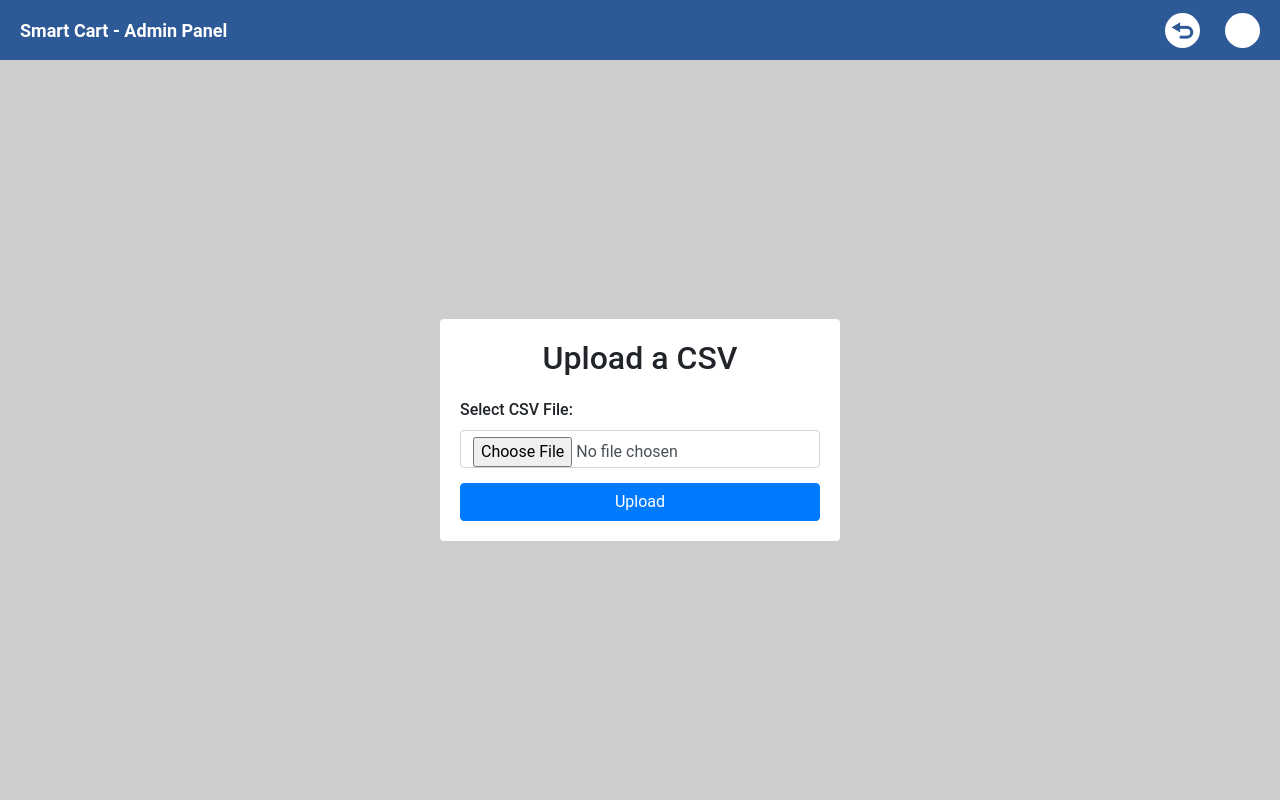
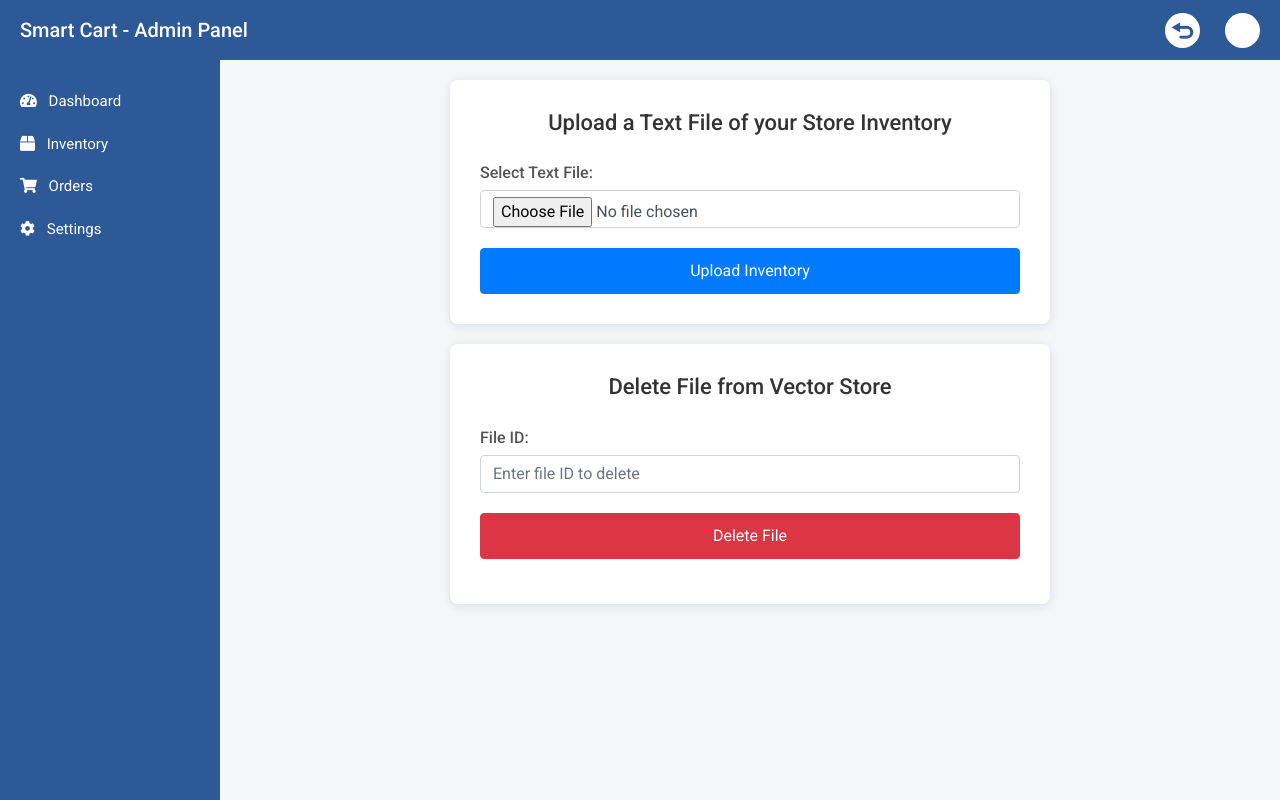
Before and after one commit to gcarson1/SmartCart, a Flask app: page /admin_panel in a window 1280 px wide. Run offline with Flask 3, Linux system fonts and the light colour scheme; some libraries are stand-ins or nearby versions.

Commit message:
admin panel updates

```diff
--- a/app.py
+++ b/app.py
@@ -2,6 +2,8 @@ from flask import Flask, render_template, request, redirect, url_for, jsonify
 from flask_login import LoginManager, UserMixin, login_user, logout_user, current_user, login_required
 from flask_sqlalchemy import SQLAlchemy
 from werkzeug.security import generate_password_hash, check_password_hash
+from authlib.integrations.flask_client import OAuth
+
 import openai
 import os
 import re
@@ -16,6 +18,18 @@ ASSISTANT_ID = os.getenv("ASSISTANT_ID")
 VECTOR_STORE_ID = os.getenv("VECTOR_STORE_ID")
 
 app = Flask(__name__)
+
+# Initialize OAuth and register the Google client
+oauth = OAuth(app)
+google = oauth.register(
+    name='google',
+    client_id=os.getenv("GOOGLE_CLIENT_ID"),  # Set these in your .env file
+    client_secret=os.getenv("GOOGLE_CLIENT_SECRET"),
+    access_token_url='https://oauth2.googleapis.com/token',
+    authorize_url='https://accounts.google.com/o/oauth2/auth',
+    api_base_url='https://www.googleapis.com/oauth2/v2/',
+    client_kwargs={'scope': 'openid email profile'},
+)
 
 # Get the DATABASE_URL and fix the dialect if needed.
 uri = os.getenv("DATABASE_URL")
@@ -219,16 +233,80 @@ def admin_login():
             error = "Invalid credentials. Please try again."
     return render_template("admin_login.html", error=error)
 
+def create_dynamic_assistant(txt_file):
+    # Ensure the file pointer is at the start
+    txt_file.seek(0)
+    try:
+        # Step 1: Upload the text file using the underlying stream
+        uploaded_file = client.files.create(
+            file=(txt_file.filename, txt_file.stream, "text/plain"),
+            purpose="assistants"
+        )
+        print(f"Uploaded file, id: {uploaded_file.id}")
+    except Exception as e:
+        raise Exception(f"Failed to upload file: {e}")
+
+    try:
+        # Step 2: Create a new vector store and attach the uploaded file via its file ID.
+        vector_store = client.beta.vector_stores.create(
+            name=f"Dynamic Vector Store {int(time.time())}",
+            file_ids=[uploaded_file.id]
+        )
+        new_vector_store_id = vector_store.id
+        print(f"Created new vector store with ID: {new_vector_store_id}")
+    except Exception as e:
+        raise Exception(f"Failed to create vector store: {e}")
+
+    try:
+        # Step 3: Create a new assistant with file_search enabled and attach the vector store.
+        assistant = client.beta.assistants.create(
+            name=f"Dynamic Assistant {int(time.time())}",
+            instructions="You are a helpful assistant that uses file search to answer questions based on the uploaded document.",
+            model="gpt-4o-mini",
+            tools=[{"type": "file_search"}],
+            tool_resources={
+                "file_search": {"vector_store_ids": [new_vector_store_id]}
+            }
+        )
+        new_assistant_id = assistant.id
+        print(f"Created new assistant with ID: {new_assistant_id}")
+    except Exception as e:
+        raise Exception(f"Failed to create dynamic assistant: {e}")
+
+    # Return the assistant ID, vector store ID, and the uploaded file's ID.
+    return new_assistant_id, new_vector_store_id, uploaded_file.id
+
 @app.route('/admin_panel', methods=["GET", "POST"])
 def admin_panel():
     message = None
     if request.method == "POST":
-        csv_file = request.files.get("csvFile")
-        if csv_file:
-            message = "CSV file uploaded successfully (dummy action)."
+        txt_file = request.files.get("txtFile")
+        if txt_file:
+            try:
+                # Reset file pointer
+                txt_file.seek(0)
+                new_assistant_id, new_vector_store_id, uploaded_file_id = create_dynamic_assistant(txt_file)
+                message = (f"Store Inventory Created. Assistant ID: {new_assistant_id}, Vector Store ID: {new_vector_store_id}, File ID: {uploaded_file_id}")
+            except Exception as e:
+                message = f"Error creating dynamic assistant: {str(e)}"
         else:
             message = "No file selected."
     return render_template("admin_panel.html", message=message)
+
+# New endpoint: Delete an uploaded file from vector store
+@app.route('/delete_uploaded_file', methods=["POST"])
+def delete_uploaded_file():
+    data = request.get_json() or {}
+    file_id = data.get("file_id")
+    if not file_id:
+        return jsonify({"error": "No file id provided."}), 400
+    try:
+        # Delete the file from OpenAI (this removes it from all vector store associations)
+        deletion_result = client.files.delete(file_id)
+        return jsonify({"success": True, "message": "File deleted from vector store.", "result": deletion_result})
+    except Exception as e:
+        print("Error deleting file:", e)
+        return jsonify({"success": False, "error": str(e)})
 
 @app.route('/user_login', methods=["GET", "POST"])
 def user_login():
@@ -304,7 +382,33 @@ def delete_chat_history():
 
     return jsonify({"message": "Chat session deleted successfully."})
 
+@app.route('/google_login')
+def google_login():
+    # Redirect user to Google's OAuth consent page.
+    redirect_uri = url_for('google_authorize', _external=True)
+    return google.authorize_redirect(redirect_uri)
 
+@app.route('/google_authorize')
+def google_authorize():
+    # Handle the callback from Google
+    token = google.authorize_access_token()
+    resp = google.get('userinfo')
+    user_info = resp.json()
+    email = user_info.get('email')
+
+    # Check if the user exists; if not, create one.
+    user = User.query.filter_by(email=email).first()
+    if not user:
+        # Creating a user for Google login: username is set as email.
+        # A random password is generated since our model requires one.
+        random_password = os.urandom(16).hex()
+        user = User(username=email, email=email)
+        user.set_password(random_password)
+        db.session.add(user)
+        db.session.commit()
+
+    login_user(user)
+    return redirect(url_for('index'))
 
 
 if __name__ == "__main__":
--- a/requirements.txt
+++ b/requirements.txt
@@ -26,3 +26,4 @@ yarl==1.18.3
 flask_sqlalchemy==3.1.1
 flask-login==0.6.3
 psycopg2-binary==2.9.10
+authlib==1.5.1
--- a/templates/admin_panel.html
+++ b/templates/admin_panel.html
@@ -7,6 +7,16 @@
 
   <!-- Bootstrap (Optional) -->
   <link rel="stylesheet" href="https://maxcdn.bootstrapcdn.com/bootstrap/4.3.1/css/bootstrap.min.css">
+  <!-- Font Awesome for icons (Optional) -->
+  <link
+    rel="stylesheet"
+    href="https://cdnjs.cloudflare.com/ajax/libs/font-awesome/5.15.3/css/all.min.css"
+  />
+  <!-- Google Fonts for Roboto -->
+  <link
+    href="https://fonts.googleapis.com/css?family=Roboto:400,500,700"
+    rel="stylesheet"
+  >
 
   <style>
     /* Basic Reset & Box Sizing */
@@ -14,14 +24,19 @@
       margin: 0;
       padding: 0;
       box-sizing: border-box;
+    }
+
+    body {
+      background-color: #f4f6f9; /* Slight off-white background */
       font-family: "Roboto", sans-serif;
     }
-    body {
-      background-color: #cecece; /* Light gray background */
-    }
-    /* Top Bar (blue) */
+
+    /* Top Bar */
     .top_menu {
-      width: 100%;
+      position: fixed;
+      top: 0;
+      left: 0;
+      right: 0;
       height: 60px;
       background-color: #2d5996;
       color: #fff;
@@ -29,22 +44,26 @@
       align-items: center;
       justify-content: space-between;
       padding: 0 20px;
+      z-index: 1000;
     }
     .top_menu .title {
-      font-size: 18px;
-      font-weight: 600;
+      font-size: 20px;
+      font-weight: 500;
     }
     .top_menu .user_info {
       display: flex;
       align-items: center;
     }
-    /* Main-return button styling */
-    .main-return img {
+    .top_menu .user_info .main-return img {
       width: 35px;
       height: 35px;
       border-radius: 50%;
       object-fit: cover;
       margin-right: 25px;
+      transition: transform 0.3s ease;
+    }
+    .top_menu .user_info .main-return img:hover {
+      transform: scale(1.1);
     }
     /* Avatar styling */
     .top_menu .avatar {
@@ -53,39 +72,73 @@
       border-radius: 50%;
       background: #fff;
     }
-    /* Main container */
+
+    /* Sidebar */
+    .sidebar {
+      position: fixed;
+      top: 60px; /* below the top_menu */
+      left: 0;
+      bottom: 0;
+      width: 220px;
+      background-color: #2d5996;
+      padding-top: 20px;
+      z-index: 999;
+      overflow-y: auto;
+    }
+    .sidebar .nav-link {
+      color: #fff;
+      padding: 10px 20px;
+      font-size: 15px;
+    }
+    .sidebar .nav-link:hover {
+      background-color: #22477a;
+      text-decoration: none;
+    }
+    .sidebar .nav-link i {
+      margin-right: 8px;
+    }
+
+    /* Main Container (to the right of the sidebar) */
     .main-container {
-      display: flex;
-      flex-direction: column;
-      align-items: center;
-      justify-content: center;
-      height: calc(100vh - 60px);
+      margin-top: 60px; /* below the top_menu */
+      margin-left: 220px; /* to the right of the sidebar */
       padding: 20px;
+      min-height: calc(100vh - 60px);
     }
+
     /* Admin Panel Wrapper */
     .admin-wrapper {
       background-color: #fff;
-      width: 400px;
-      padding: 20px;
-      border-radius: 4px;
-      box-shadow: none;
+      width: 100%;
+      max-width: 600px;
+      margin: 0 auto;
+      padding: 30px;
+      border-radius: 8px;
+      box-shadow: 0 2px 10px rgba(0, 0, 0, 0.1);
     }
     .admin-wrapper h2 {
-      margin-bottom: 20px;
+      margin-bottom: 25px;
       text-align: center;
+      font-size: 22px;
+      color: #333;
     }
     .admin-wrapper .form-group {
-      margin-bottom: 15px;
+      margin-bottom: 20px;
     }
     .admin-wrapper label {
       font-weight: 500;
+      margin-bottom: 5px;
+      display: block;
+      color: #555;
     }
     .admin-wrapper .btn {
       width: 100%;
+      padding: 10px;
+      font-size: 16px;
     }
     .message {
       text-align: center;
-      margin-bottom: 10px;
+      margin-bottom: 15px;
     }
     .success {
       color: green;
@@ -109,21 +162,91 @@
     </div>
   </div>
 
+  <!-- Sidebar -->
+  <div class="sidebar">
+    <ul class="nav flex-column">
+      <li class="nav-item">
+        <a class="nav-link" href="#">
+          <i class="fas fa-tachometer-alt"></i> Dashboard
+        </a>
+      </li>
+      <li class="nav-item">
+        <a class="nav-link" href="#">
+          <i class="fas fa-box"></i> Inventory
+        </a>
+      </li>
+      <li class="nav-item">
+        <a class="nav-link" href="#">
+          <i class="fas fa-shopping-cart"></i> Orders
+        </a>
+      </li>
+      <li class="nav-item">
+        <a class="nav-link" href="#">
+          <i class="fas fa-cog"></i> Settings
+        </a>
+      </li>
+    </ul>
+  </div>
+
   <!-- Main Container -->
   <div class="main-container">
     <div class="admin-wrapper">
-      <h2>Upload a CSV</h2>
+      <h2>Upload a Text File of your Store Inventory</h2>
       {% if message %}
         <div class="message">{{ message }}</div>
       {% endif %}
       <form method="POST" action="/admin_panel" enctype="multipart/form-data">
         <div class="form-group">
-          <label for="csvFile">Select CSV File:</label>
-          <input type="file" id="csvFile" name="csvFile" accept=".csv" class="form-control" />
+          <label for="txtFile">Select Text File:</label>
+          <input type="file" id="txtFile" name="txtFile" accept=".txt" class="form-control" />
         </div>
-        <button type="submit" class="btn btn-primary">Upload</button>
+        <button type="submit" class="btn btn-primary">Upload Inventory</button>
       </form>
     </div>
+
+    <!-- New Section: Delete File from Vector Store -->
+    <div class="admin-wrapper" style="margin-top:20px;">
+      <h2>Delete File from Vector Store</h2>
+      <form id="deleteForm">
+        <div class="form-group">
+          <label for="fileId">File ID:</label>
+          <input type="text" id="fileId" name="fileId" class="form-control" placeholder="Enter file ID to delete">
+        </div>
+        <button type="button" class="btn btn-danger" onclick="deleteFile()">Delete File</button>
+      </form>
+      <div id="deleteMessage" class="message"></div>
+    </div>
   </div>
+
+  <!-- Optional JS (Bootstrap, etc.) -->
+  <script src="https://code.jquery.com/jquery-3.3.1.min.js"></script>
+  <script src="https://maxcdn.bootstrapcdn.com/bootstrap/4.3.1/js/bootstrap.min.js"></script>
+  <script>
+    function deleteFile() {
+      const fileId = document.getElementById("fileId").value;
+      if (!fileId) {
+        alert("Please enter a file ID.");
+        return;
+      }
+      fetch('/delete_uploaded_file', {
+        method: 'POST',
+        headers: {
+          'Content-Type': 'application/json'
+        },
+        body: JSON.stringify({ file_id: fileId })
+      })
+      .then(response => response.json())
+      .then(data => {
+        if (data.success) {
+          document.getElementById("deleteMessage").innerHTML = '<span class="success">' + data.message + '</span>';
+        } else {
+          document.getElementById("deleteMessage").innerHTML = '<span class="error">' + data.error + '</span>';
+        }
+      })
+      .catch(error => {
+        document.getElementById("deleteMessage").innerHTML = '<span class="error">Error: ' + error + '</span>';
+      });
+    }
+  </script>
 </body>
 </html>
```
Also changed, not shown: templates/user_login.html (+13 -0 lines).
